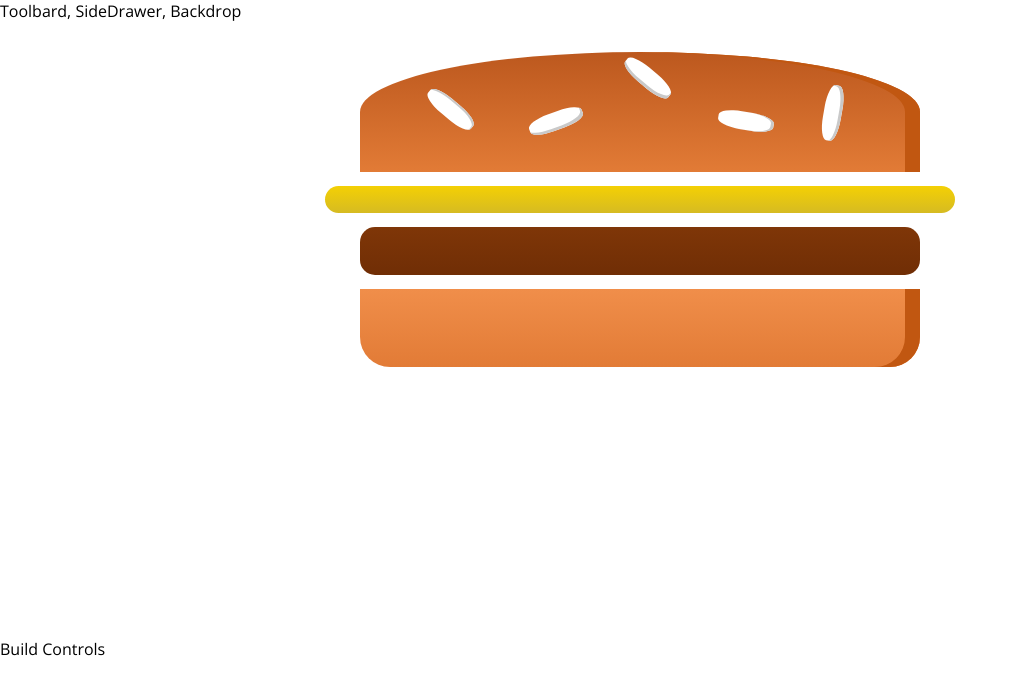
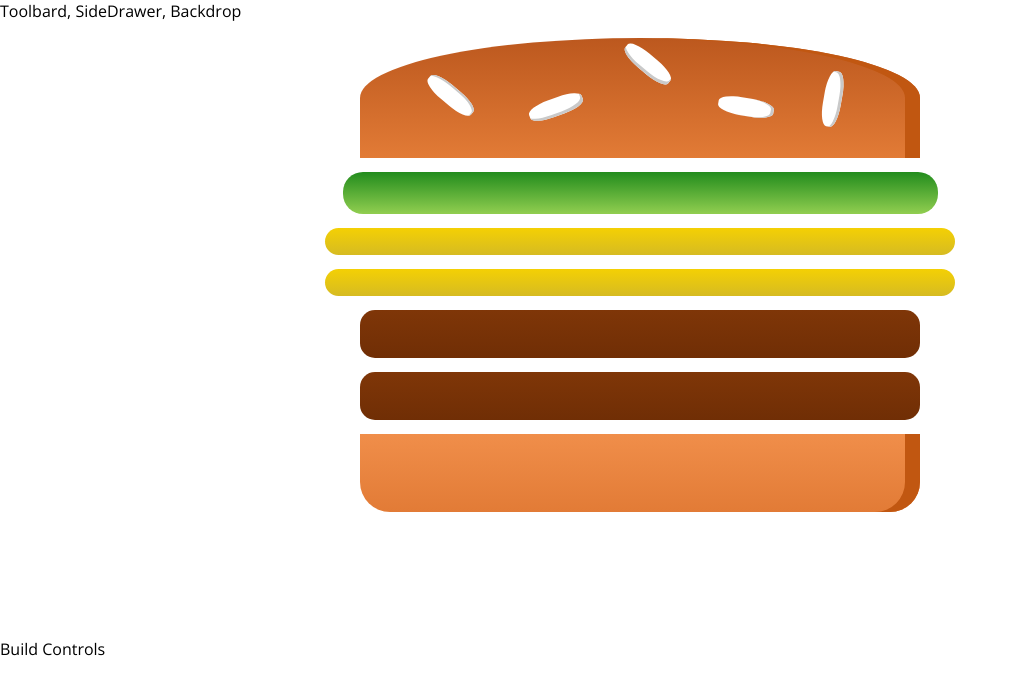
Before and after one commit to hoancmg/burger-builder, a React (Create React App) app: page / in a window 1280 px wide. Shown: the top 694 px of the page, without its empty margins (0-1018 px from the left). Built offline with nearby package versions, Linux system fonts and the light colour scheme.

Commit message:
update ingredient

```diff
--- a/src/components/Burger/Burger.js
+++ b/src/components/Burger/Burger.js
@@ -3,11 +3,16 @@
 import BurgerIngredient from './BurgerIngredient/BurgerIngredient'
 
 const burger = (props) => {
+    const transformIngredients = Object.keys(props.ingredients)
+        .map(igKey => {
+            return [...Array(props.ingredients[igKey])].map((_, i) => {
+                return <BurgerIngredient key={igKey + i} type={igKey} />
+            });
+        });
     return (
         <div className={classes.Burger}>
             <BurgerIngredient type="bread-top" />
-            <BurgerIngredient type="cheese" />
-            <BurgerIngredient type="meat" />
+            { transformIngredients }
             <BurgerIngredient type="bread-bottom" />
         </div>
     );
--- a/src/components/Burger/Burger.module.css
+++ b/src/components/Burger/Burger.module.css
@@ -2,7 +2,7 @@
     width: 100%;
     margin: auto;
     height: 250px;
-    overflow: scroll;
+    /* overflow: scroll; */
     text-align: center;
     font-weight: bold;
     font-size: 1.2rem;
--- a/src/containers/BurgerBuilder/BurgerBuilder.js
+++ b/src/containers/BurgerBuilder/BurgerBuilder.js
@@ -3,10 +3,19 @@
 import Burger from '../../components/Burger/Burger'
 
 class BurgerBuilder extends Component {
+    state = {
+        ingredients: {
+            salad: 1,
+            bacaon: 1,
+            cheese: 2,
+            meat: 2
+        },
+    }
+
     render () {
         return (
             <Aux>
-                <Burger />
+                <Burger ingredients={this.state.ingredients} />
                 <div>Build Controls</div>
             </Aux>
         );
```
